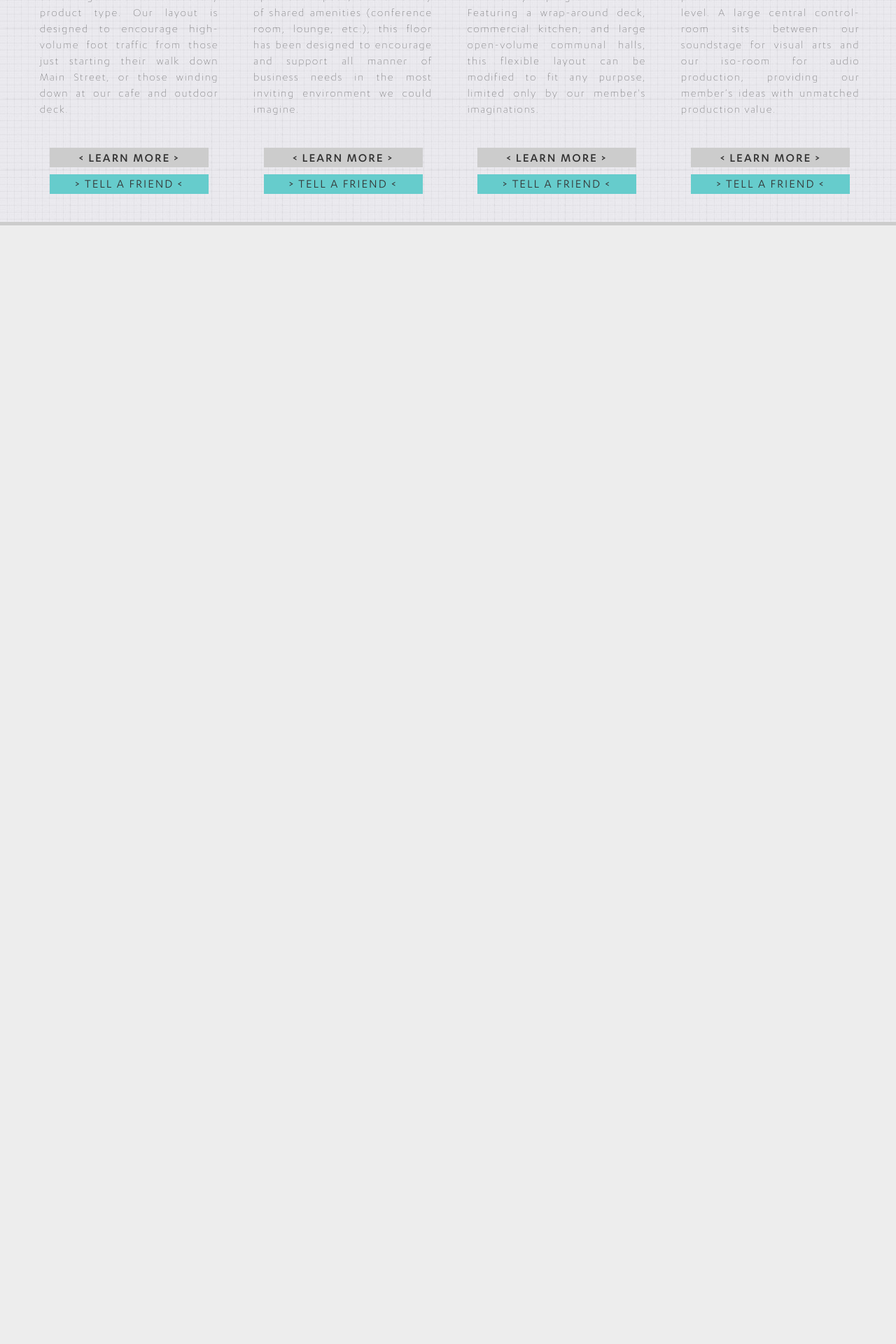
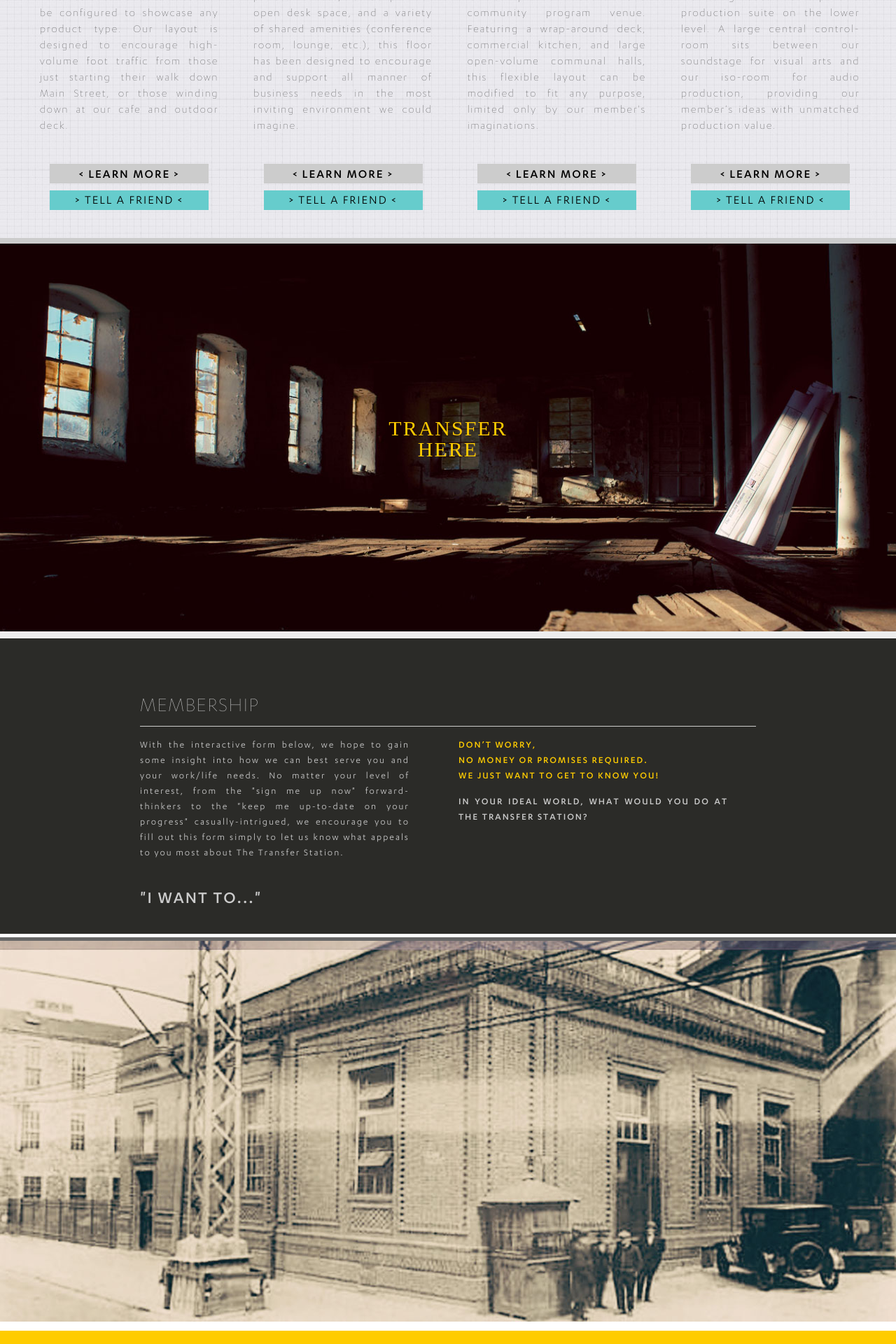
Before and after one commit to brandonpweiss/XFR, a PHP site: page / in a window 1280 px wide. Shown: the part 3680-5600 px from the top of the page at 70% size. Before the commit the page ends 4002 px from the top, so only its background shows below. Run offline with PHP 8.4, Linux system fonts and the light colour scheme; some web fonts are replaced.

Commit message:
more sections
more sections

```diff
--- a/index.html
+++ b/index.html
@@ -47,7 +47,7 @@
 	</div>
 	</nav>
 	<section id="smallspaces">
-		<div id="smallspaces">SMALL SPACES. <br>BIG IDEAS.</div>
+		<div class="smallspaces">SMALL SPACES. <br>BIG IDEAS.</div>
 	</section>
 	<section id="about">
 		<div class="content clearfix">
@@ -85,7 +85,7 @@
 
 <section id="layout">
 		<div class="layoutP">
-			<div class="inner">
+		<div class="inner">
 		<h1>THE LAYOUT</h1>
 		<p>Our facility has been designed with adaptive reuse at its core - completely retrofitting an abandoned industrial building in the heart of Philadelphia's Manayunk neighborhood to accommodate a mix of working, making, learning, selling, and collaborating.  Our spaces are designed to be as comfortable as they are impactful, creating a warm and friendly facility in which you can make your best first impression.</p>
 		<p><span class="bold">EXPLORE OUR DESIGNS BELOW</span></p>
@@ -99,24 +99,24 @@
 	<img src="images/microretail.png" alt="Microretail">
 	<p>This living marketplace is a winding expanse of customizable “retail pods” - small, highly-modifiable storefronts that can be configured to showcase any product type.  Our layout is designed to encourage high-volume foot traffic from those just starting their walk down Main Street, or those winding down at our cafe and outdoor deck.
 </p>
-	<div class="learnmore">< LEARN MORE ></div>
-	<div class="tellafriend">> TELL A FRIEND <</div>
+	<a href="#" class="learnmore">< LEARN MORE ></a>
+	<a href="#" class="tellafriend">> TELL A FRIEND <</a>
 </div>
 <div class="dept">
 	<h2>WORKNEST</h2>
 	<h3>LEVEL 2 / OFFICE</h3>
 	<img src="images/worknest.png" alt="">
 	<p>TThe WorkNest is the heart of our co-working facility.  With a collection of private and semi-private offices, a bullpen of open desk space, and a variety of shared amenities (conference room, lounge, etc.), this floor has been designed to encourage and support all manner of business needs in the most inviting environment we could imagine.</p>
-	<div class="learnmore">< LEARN MORE ></div>
-	<div class="tellafriend">> TELL A FRIEND <</div>
+	<a href="#" class="learnmore">< LEARN MORE ></a>
+	<a href="#" class="tellafriend">> TELL A FRIEND <</a>
 </div>
 <div class="dept">
 	<h2>FLEXHALL</h2>
 	<h3>LEVEL 3 / EVENT</h3>
 	<img src="images/flexhall.png" alt="">
 	<p>Poised directly beneath the forthcoming Manayunk Bridge Park, our third-floor flex-space is a premier event and community program venue.  Featuring a wrap-around deck, commercial kitchen, and large open-volume communal halls, this flexible layout can be modified to fit any purpose, limited only by our member's imaginations. </p>
-	<div class="learnmore">< LEARN MORE ></div>
-	<div class="tellafriend">> TELL A FRIEND <</div>
+	<a href="#" class="learnmore">< LEARN MORE ></a>
+	<a href="#" class="tellafriend">> TELL A FRIEND <</a>
 </div>
 <div class="dept">
 	<h2>XFRCRTV</h2>
@@ -124,12 +124,66 @@
 	<img src="images/xfrcrtv.png" alt="">
 	<p>Transfer Creative (XFRCRTV) is our in-house creative division, servicing our member's marketing needs in an expansive production suite on the lower level.  A large central control-room sits between our soundstage for visual arts and our iso-room for audio production, providing our member’s ideas with unmatched production value.
 </p>
-	<div class="learnmore">< LEARN MORE ></div>
-	<div class="tellafriend">> TELL A FRIEND <</div>
+	<a href="#" class="learnmore">< LEARN MORE ></a>
+	<a href="#" class="tellafriend">> TELL A FRIEND <</a>
 </div>
 </article>
 </div>
 </section>
+<section id="transferhere">
+	<div class="smallspaces">TRANSFER<br>HERE</div>
+</section>
+<section id="membership">
+		<div class="content clearfix">
+			<div class="layoutP">
+		<div class="inner">
+		<h1>MEMBERSHIP</h1>
+		</div>
+	</div>
+			<div class="column left">
+				<div class="inner">
+					<p>With the interactive form below, we hope to gain some insight into how we can best serve you and your work/life needs.  No matter your level of interest, from the "sign me up now" forward-thinkers to the "keep me up-to-date on your progress" casually-intrigued, we encourage you to fill out this form simply to let us know what appeals to you most about The Transfer Station. </p>
+				</div>
+			</div>
+			<div class="column right">
+				<div class="inner">
+					<p class="yellow">DON’T WORRY, <br>
+					No money or promises required. <br>
+					we just want TO GET TO KNOW YOU!</p>
+
+					<p class="grey">IN YOUR IDEAL WORLD, WHAT WOULD YOU DO AT THE TRANSFER STATION?</p>
+				</div>
+			</div>
+			<div id="iwant">&quot;I WANT TO...&quot;</div>
+		</div>
+</section>
+<section id="oldstation">
+	<img src="images/oldstation.jpg" alt="The Transfer Station">
+</section>
+<section id="connect">
+		<div class="content clearfix">
+			<div class="column left">
+				<div class="inner">
+					<h1>MAKE HISTORY</h1>
+					<p>Built in 1925 as a power station for Manaunk’s “dinky” trolley line, 114 Green Lane has sat idly on the corner of Main Street and Green Lane for well over two decades.  We aim to bring new life to this beautiful historic property, and we hope you’ll join us in lighting it up once again!  We’ve been working on The Transfer Station concept for several years now, and it’s our greatest pleasure to finally be able to invite you to become a part of it.  Sign up, let us know what you think, and share this concept with friends.  Let’s make history in Manayunk.  Together.</p>
+					<p>Adam & Simon Rogers <br>
+					The Transfer Station Co-Founders</p>
+				</div>
+			</div>
+			<div class="column right">
+				<div class="inner">
+					<h1>CONNECT</h1>
+					<form action="">
+						<input type="text" placeholder="FIRST AND LAST NAME">
+						<input type="text" placeholder="BUSINESS NAME">
+						<input type="text" placeholder="EMAIL ADDRESS">
+						<input type="text" placeholder="PHONE NUMBER">
+						<input type="text" placeholder="COMMENTS">
+					</form>
+				</div>
+			</div>
+		</div>
+	</section>
 
 		<script>
 /*####### STICKY NAV SCRIPT ##########*/
--- a/style.css
+++ b/style.css
@@ -270,9 +270,9 @@ section#smallspaces{
 	border-top: #666666 solid medium;
 	border-bottom: #ededed solid thick;
 }
-div#smallspaces{
+div.smallspaces{
 	position: relative;
-	top: 50%;
+	top: 45%;
 }
 
 /*about section*/
@@ -379,7 +379,7 @@ section#layout .layoutP{
     background: #ededed;
 }
 section#layout .layoutP .inner{
-	max-width: 1280px;
+	max-width: 980px;
 	margin: 0 auto;
 	padding: 0px 10px 0px 10px;
 }
@@ -460,32 +460,151 @@ font-family: karbonsemibold;
 	margin-top: 10px;
 	margin-bottom: 40px;
 }
-.learnmore{
+a.learnmore{
+	display:block;
 	background: #cccccc;
 	width: 85%;
 	margin: 0 auto;
 	font-family: karbonmedium;
 	font-size: 18px;
 	padding: 5px;
+	color: #000000;
+	text-decoration: none;
+
 }
-.tellafriend{
+a.tellafriend{
+	display:block;
 	background: #66cccc;
 	width: 85%;
 	margin: 0 auto;
 	margin-top: 10px;
 	font-size: 18px;
 	padding: 5px;
+	color: #000000;
+	text-decoration: none;
 }
 /*layout section end*/
 
+#transferhere{
+	background: url(images/transferhere.jpg) center center no-repeat;
+	background-size: cover;
+	height: 554px;
+	color:#ffcc00;
+	font-family: karbonsemibold;
+	font-size: 30px;
+	text-align: center;
+	border-top: #cccccc solid medium;
+	border-bottom: #ededed solid thick;
+}
 
+/*membership section*/
+#membership{
+	border-top: #ededed solid thick;
+	border-bottom: #ffffff solid thick;
+	background: #2b2b28;
+	padding: 80px 0px 40px 0px;
+}
+/*membership section end*/
 
+#membership .column{
+	width: 50%;
+	max-width: 420px;
+	display: inline-block;
+}
+#membership .left{
+	float:left;
+}
+#membership .left .inner{
+	padding-right: 35px;
+}
+#membership .right .inner{
+	padding-left: 35px;
+}
+#membership h1{
+	font-family: karbonthin;
+	font-size: 30px;
+	color: #cccccc;
+	padding-bottom: 15px;
+	border-bottom: solid thin #cccccc;
+}
+#membership p{
+	padding-top: 15px;
+	text-align: justify;
+	line-height: 22px;
+	font-size: 14px;
+	color: #cccccc;
+}
+#membership p.yellow{
+	font-family: karbonmedium;
+	color: #ffcc00;
+	text-transform: uppercase;
+}
 
+#membership p.grey{
+	font-family: karbonmedium;
+	text-transform: uppercase;
+}
+#iwant{
+	clear:both;
+	color: #cccccc;
+	font-family: karbonmedium;
+	font-size: 25px;
+	padding-top: 40px;
+	display:block;
+}
+/*membership section end*/
+#oldstation{
+	border-top: #666666 solid thick;
+	border-bottom: #ffffff solid thick;
+}
+#oldstation img{
+	width: 100%;
+}
 
-
-
-
-
+/*connect section*/
+#connect{
+	background: #ffcc00;
+	border-top: #ffffff solid thick;
+	padding: 85px 0px 85px 0px;
+	border-bottom: #ededed solid thick;
+}
+#connect .column{
+	width: 50%;
+	max-width: 420px;
+	display: inline-block;
+}
+#connect .left{
+	float:left;
+}
+#connect .left .inner{
+	padding-right: 35px;
+}
+#connect .right .inner{
+	padding-left: 35px;
+}
+#connect h1{
+	font-family: karbonthin;
+	font-size: 30px;
+	padding-bottom: 15px;
+	border-bottom: solid thin black;
+}
+#connect p{
+	padding-top: 15px;
+	text-align: justify;
+	line-height: 22px;
+	font-size: 14px;
+}
+#connect form input{
+	font-family: karbonthin;
+	background: none;
+	border:none;
+	box-shadow:none;
+	font-size: 30px;
+	width: 100%;
+	height: 100%;
+	margin-top: 10px;
+}
+/*connect section end*/
 
 
 
@@ -550,5 +669,4 @@ section#layout .dept p{
 section#signup .layoutP{
     padding: 0px;
 }
-
 }
```
Also changed, not shown: images/oldstation.jpg (added), images/transferhere.jpg (added).
